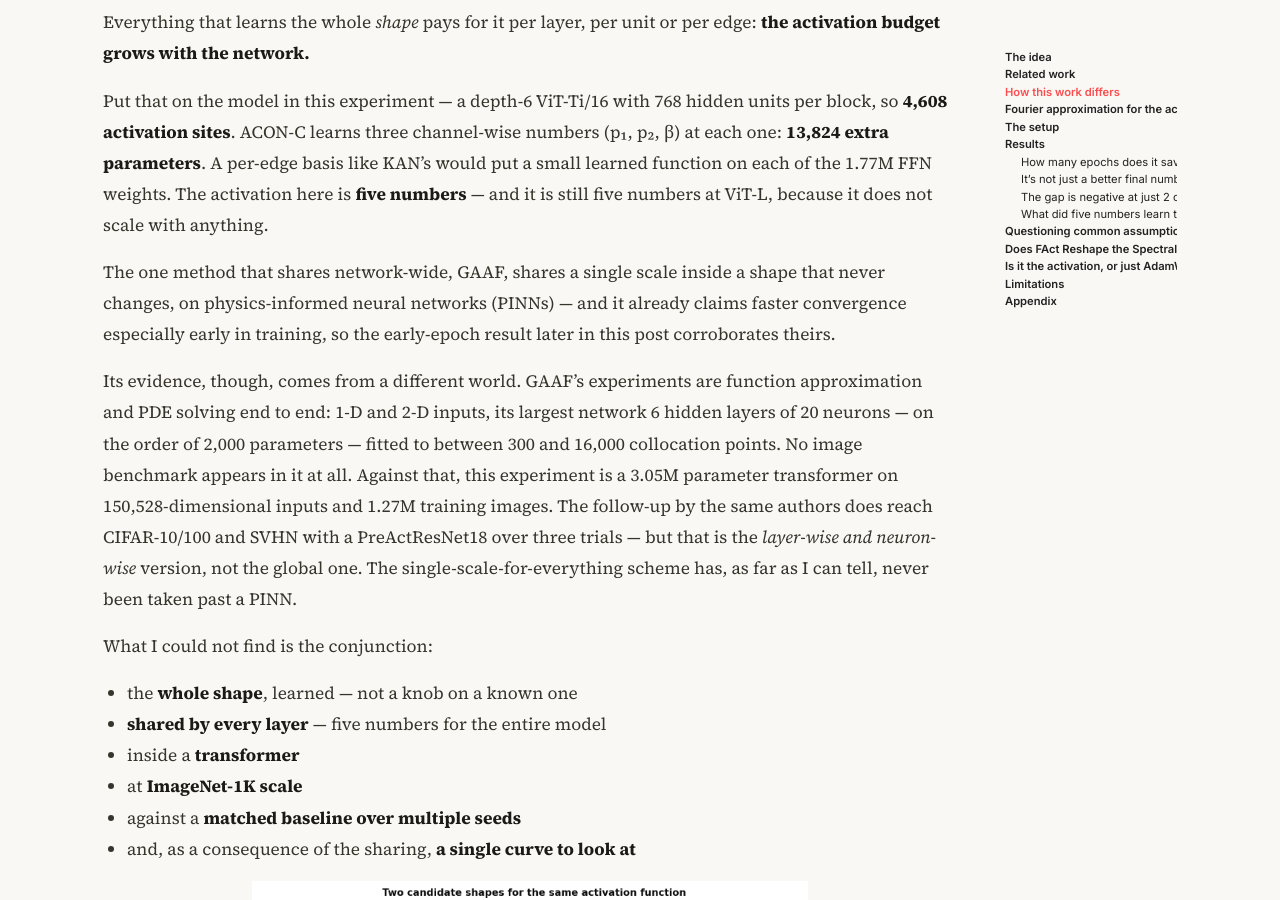
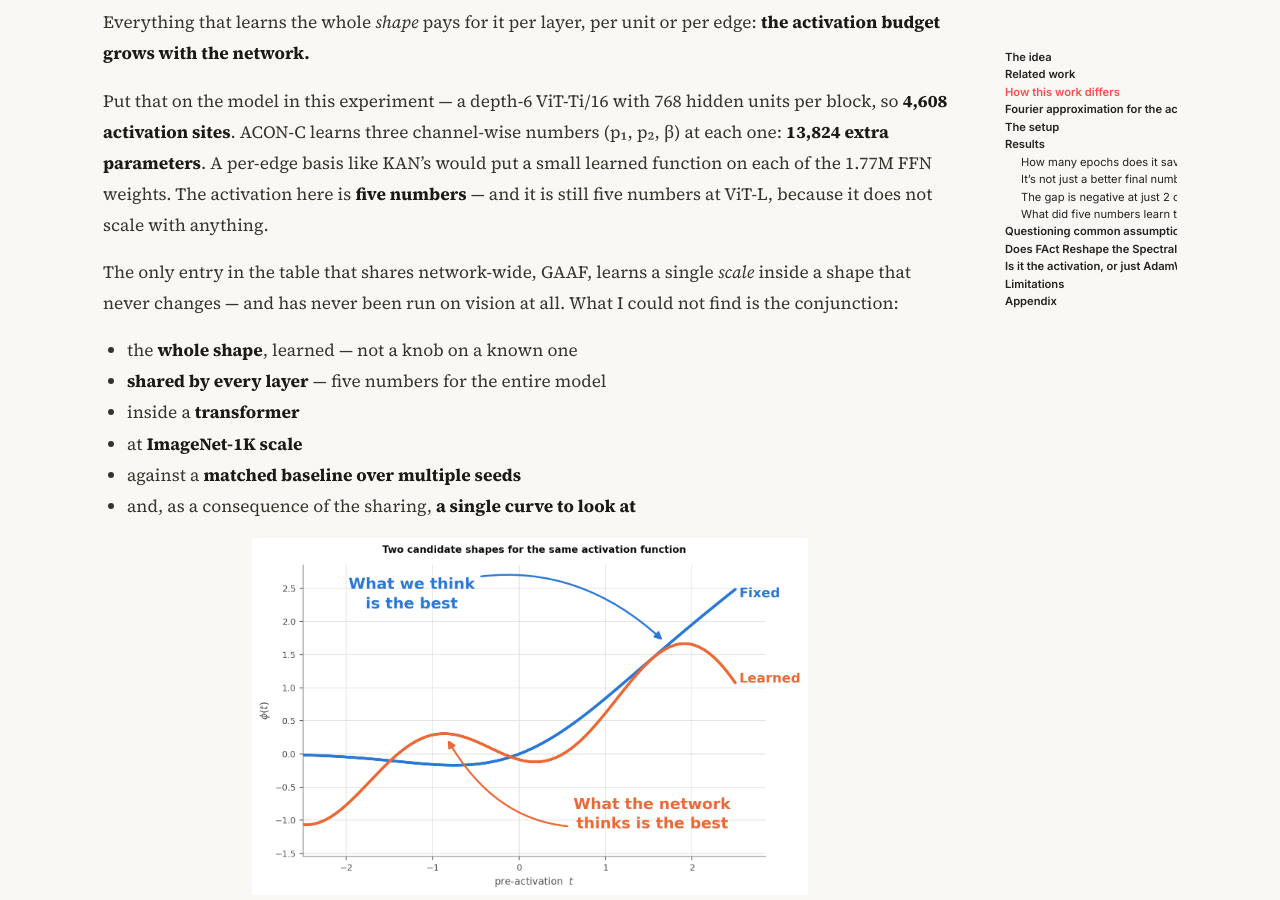
Before and after one commit to Arunprakash-A/Arunprakash-a.github.io, a Jekyll site: the page built from _posts/2026-08-11-learnable-activations-might-have-better-loss-landscape.md, in a window 1280 px wide and 900 px high, scrolled down 3233 px. Built offline with Jekyll 4.4.1, drawn with Linux system fonts in a browser that asks for light colours; nearby versions of some CDN libraries.

Commit message:
Cut the GAAF/PINN detour down to one clause
Co-Authored-By: Claude Opus 5 <noreply@anthropic.com>

```diff
--- a/_posts/2026-08-11-learnable-activations-might-have-better-loss-landscape.md
+++ b/_posts/2026-08-11-learnable-activations-might-have-better-loss-landscape.md
@@ -100,23 +100,9 @@ A per-edge basis like KAN's would put a small learned function on each of
 the 1.77M FFN weights. The activation here is **five numbers** — and it is
 still five numbers at ViT-L, because it does not scale with anything.
 
-The one method that shares network-wide, GAAF, shares a single scale inside
-a shape that never changes, on physics-informed neural networks (PINNs) — and
-it already claims faster convergence especially early in training, so the
-early-epoch result later in this post corroborates theirs.
-
-Its evidence, though, comes from a different world. GAAF's experiments are
-function approximation and PDE solving end to end: 1-D and 2-D inputs, its
-largest network 6 hidden layers of 20 neurons — on the order of 2,000
-parameters — fitted to between 300 and 16,000 collocation points. No image
-benchmark appears in it at all. Against that, this experiment is a 3.05M
-parameter transformer on 150,528-dimensional inputs and 1.27M training
-images. The follow-up by the same authors does reach CIFAR-10/100 and SVHN
-with a PreActResNet18 over three trials — but that is the *layer-wise and
-neuron-wise* version, not the global one. The single-scale-for-everything
-scheme has, as far as I can tell, never been taken past a PINN.
-
-What I could not find is the conjunction:
+The only entry in the table that shares network-wide, GAAF, learns a single
+*scale* inside a shape that never changes — and has never been run on vision
+at all. What I could not find is the conjunction:
 
 - the **whole shape**, learned — not a knob on a known one
 - **shared by every layer** — five numbers for the entire model
```
